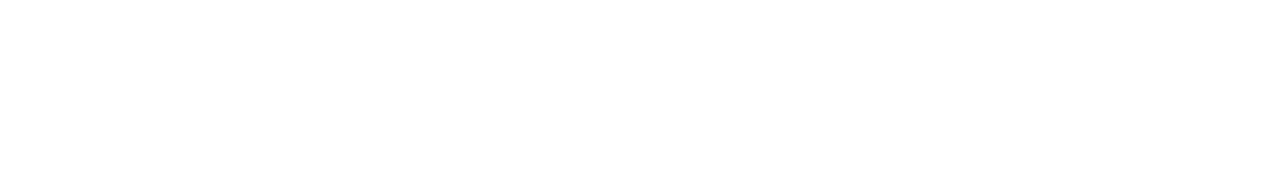
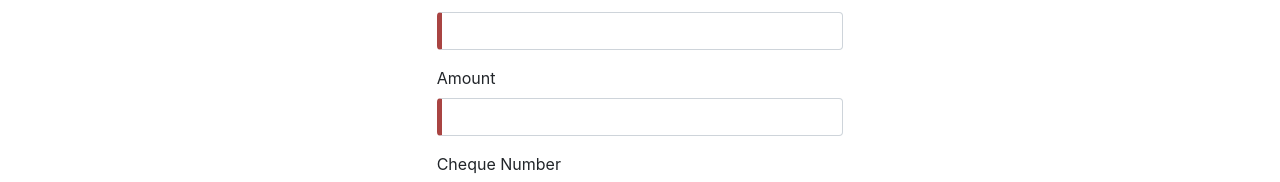
Before and after one commit to CapgeminiBFSI2019/pecunia-client, an Angular app: page /transaction/debit-cheque in a window 1280 px wide. Shown: the part 368-550 px from the top of the page. Built offline with nearby package versions, Linux system fonts and the light colour scheme.

Commit message:
DebitSlipForm

```diff
--- a/src/app/transaction/debit-cheque/debit-cheque.component.html
+++ b/src/app/transaction/debit-cheque/debit-cheque.component.html
@@ -3,7 +3,6 @@
     <form (ngSubmit)="onSubmit()" #debitChequeForm="ngForm" class="align-items-center">
 
         <div class="row">
-            <div class="form-group col-md-3 offset-md-3">
 
 
             <div class="form-group col-md-4 offset-md-4 ">
@@ -19,8 +18,6 @@
                     Account Id should only consists 12 digits
                 </div>
             </div>
-
-            <div class="form-group col-md-3 ">
 
 
 
@@ -89,7 +86,7 @@
                 </div>
             </div>
 
-
+        </div>
         <br>
         <div class="d-flex justify-content-center ">
             <button type="submit " class="btn btn-success " [disabled]="!debitChequeForm.form.valid ">Submit</button>
--- a/src/app/transaction/debit-slip/debit-slip.component.html
+++ b/src/app/transaction/debit-slip/debit-slip.component.html
@@ -13,7 +13,7 @@
                 Account Id should only consists 12 digits
             </div>
             <label for="Amount">Amount</label>
-            <input type="number" class="form-control" title="Amount" id="amount" pattern="[0-9]*" min="0" required [(ngModel)]="model.creditSlipAmount " name="amount" #amount="ngModel" min="100" max="100000"><br>
+            <input type="number" class="form-control" title="Amount" id="amount" pattern="[0-9]*" min="0" required [(ngModel)]="model.debitSlipAmount " name="amount" #amount="ngModel"><br>
             <div *ngIf="!amount.value && amount.touched" class="alert alert-danger ">
                 Amount is required
             </div>
```
